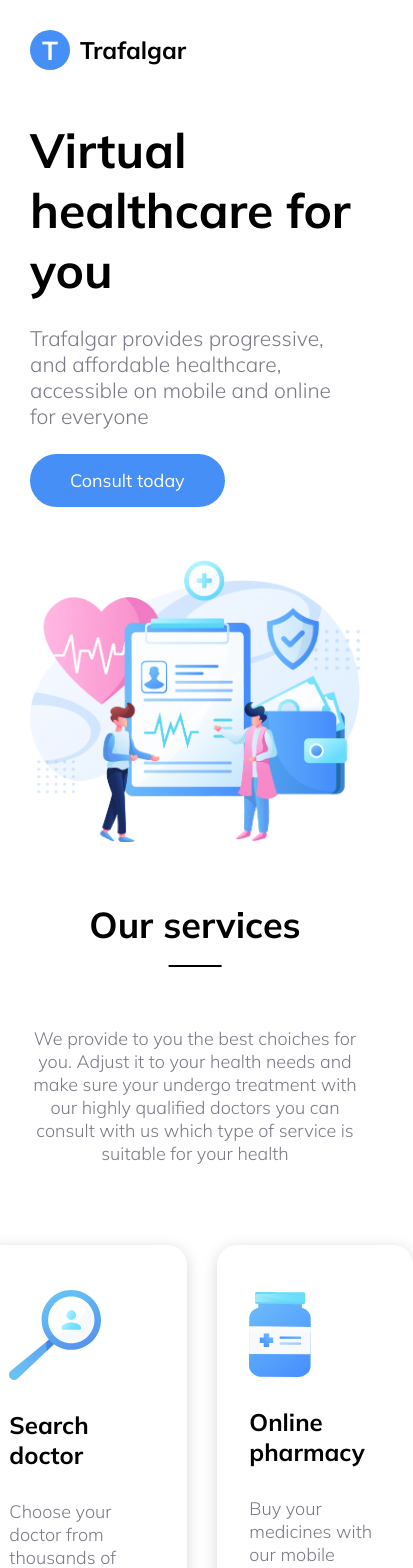
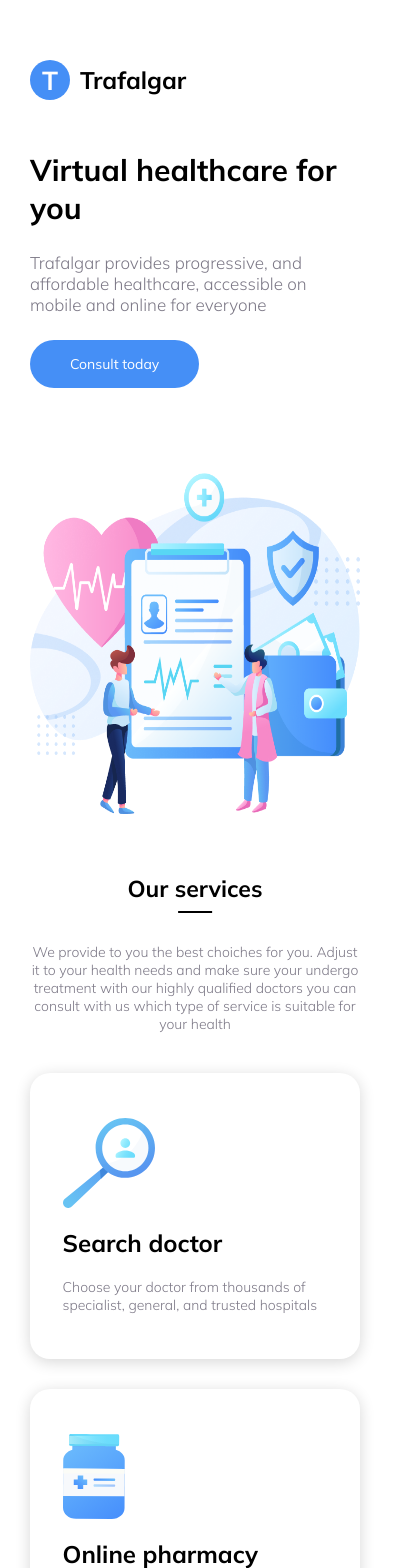
Before and after one commit to Orisabiyi/v-health, a React (Create React App) app: page / in a window 390 px wide. Shown: the top 1568 px of the page, 413 px wide, since content can reach past the window. Built offline with nearby package versions, Linux system fonts and the light colour scheme.

Commit message:
changed the font-size for the mobile view, flex gaps and couple layouts

```diff
--- a/src/index.css
+++ b/src/index.css
@@ -21,6 +21,7 @@
 @media only screen and (max-width: 37.5em) {
   :root {
     --padding: 3rem;
+    --flex-parent-gap: 4rem;
   }
 }
 
@@ -44,6 +45,12 @@ body {
   font-style: normal;
 }
 
+@media only screen and (max-width: 37.5em) {
+  body {
+    font-size: 1.4rem;
+  }
+}
+
 .header {
   padding: var(--padding);
   width: 100%;
@@ -57,7 +64,7 @@ body {
 @media only screen and (max-width: 37.5em) {
   .header {
     grid-template-columns: 1fr;
-    gap: 5rem 0;
+    gap: 2rem 0;
   }
 }
 
@@ -115,6 +122,11 @@ body {
 @media only screen and (max-width: 37.5em) {
   .header__content {
     grid-column: 1 / 3;
+    justify-content: flex-start;
+  }
+
+  .header__content p {
+    font-size: 1.7rem;
   }
 
   .header__img {
@@ -185,8 +197,12 @@ body {
 }
 
 @media only screen and (max-width: 37.5em) {
+  .section__info {
+    gap: 2.5rem;
+  }
+
   .service__card {
-    grid-template-columns: repeat(2, 1fr);
+    grid-template-columns: 1fr;
   }
 }
 
@@ -205,6 +221,7 @@ body {
   flex-direction: column;
   gap: 3rem;
 }
+
 .card__img img {
   width: 100%;
   height: 100%;
@@ -215,6 +232,13 @@ body {
   display: flex;
   flex-direction: column;
   gap: 3rem;
+}
+
+@media only screen and (max-width: 37.5em) {
+  .card,
+  .card__content {
+    gap: 2rem;
+  }
 }
 
 .article__cards {
@@ -344,6 +368,22 @@ body {
   cursor: not-allowed;
 }
 
+@media only screen and (max-width: 37.5em) {
+  .testimonial__container {
+    gap: 3rem;
+    padding: 3rem;
+  }
+
+  .testimonial__container > div {
+    width: 100%;
+    height: 30rem;
+  }
+
+  .testimonial__card {
+    flex-direction: column;
+  }
+}
+
 .footer {
   display: grid;
   grid-template-columns: 30% repeat(3, 1fr);
@@ -433,6 +473,20 @@ h3 {
 
 h4 {
   font-size: 2rem;
+}
+
+@media only screen and (max-width: 37.5em) {
+  h1 {
+    font-size: 3rem;
+  }
+
+  h2 {
+    font-size: 2.3rem;
+  }
+
+  h2::after {
+    bottom: -1rem;
+  }
 }
 
 a:link,
```
